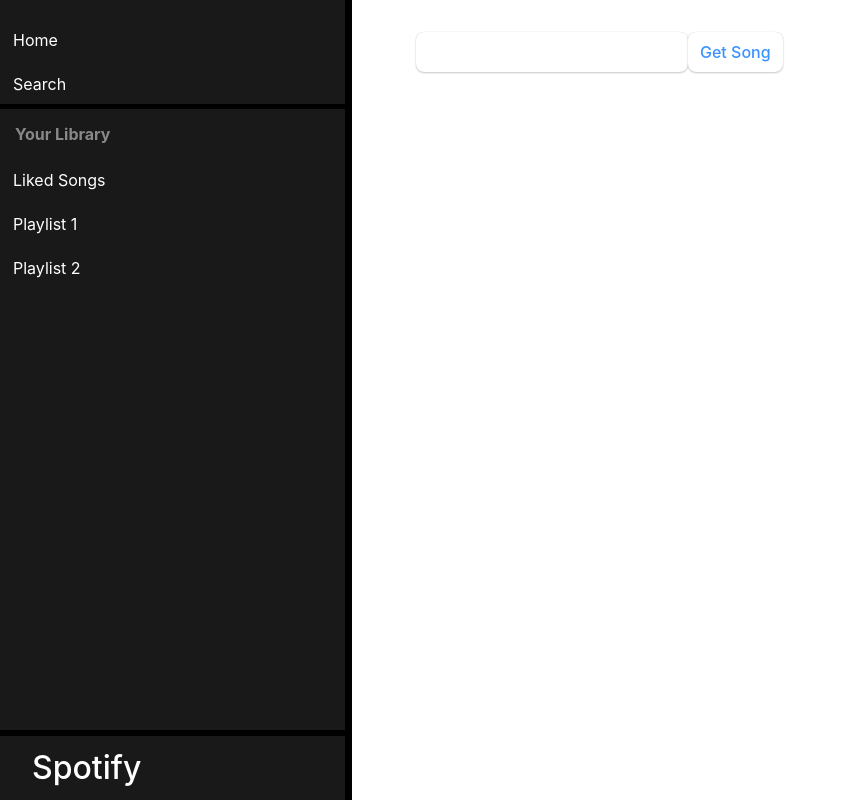
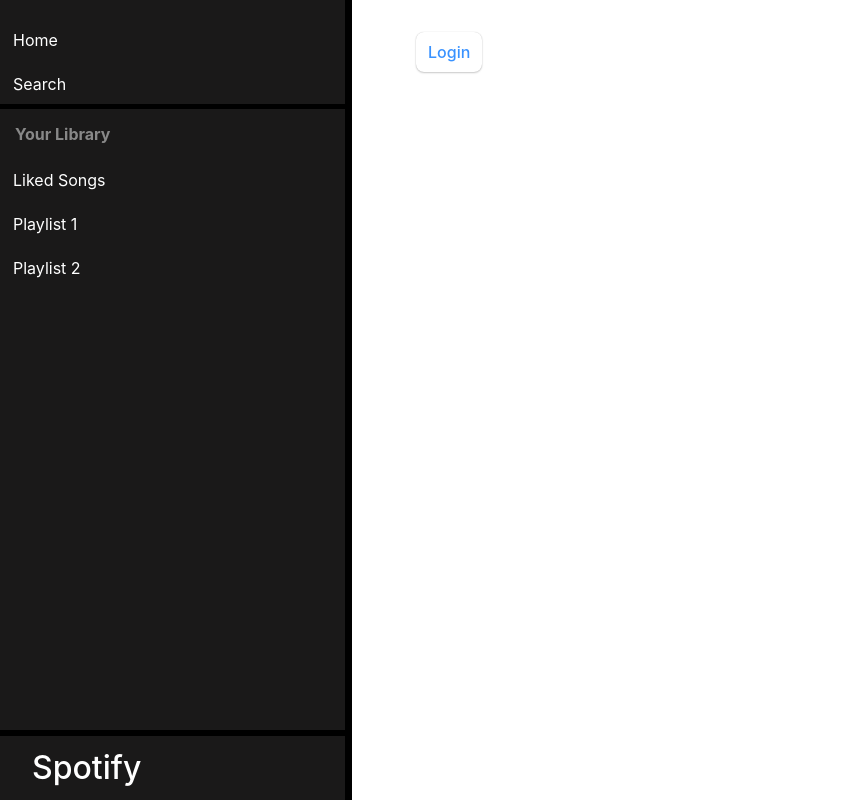
Before and after one commit to vworo/Beat-Box, a React (Vite) app: page /app in a window 1280 px wide. Shown: the whole page, without its empty margins (0-847 px from the left). Built offline with nearby package versions, Linux system fonts and the light colour scheme.

Commit message:
Readded wrong merge

```diff
--- a/src/App.jsx
+++ b/src/App.jsx
@@ -1,4 +1,5 @@
 // import { BrowserRouter, Routes, Route } from "react-router-dom";
+import axios from "axios";
 
 const client_id = 'db3fb3b60f7c44cf843733eb2c0976bf';
 const redirect_uri = 'http://localhost:5173';
@@ -10,15 +11,12 @@
 function App() {
 
   const authorize = () => {
-    axios(SERVER_URL).then((response) => {
-        console.log(response);
-    });
+    window.location.href = SERVER_URL;
   };
 
   return (
     <div>
-      <input type="text" />
-      <button onClick={ authorize }>Get Song</button>
+      <button onClick={ authorize }>Login</button>
 
       {/* <BrowserRouter>
         <Routes>
```
